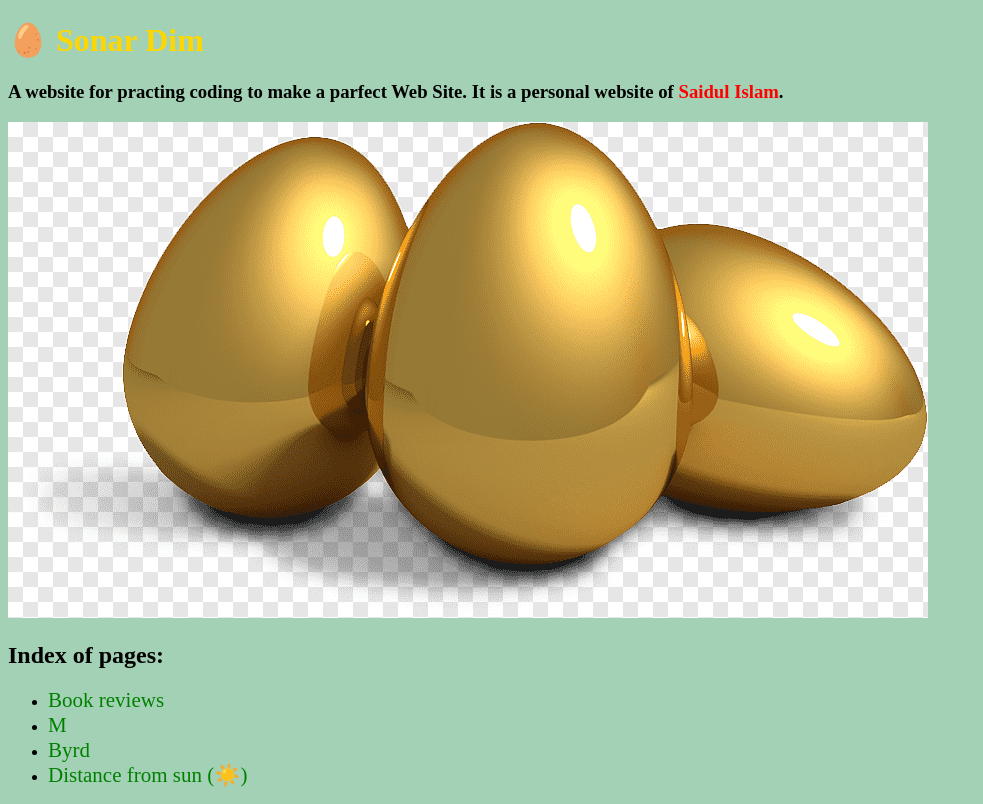
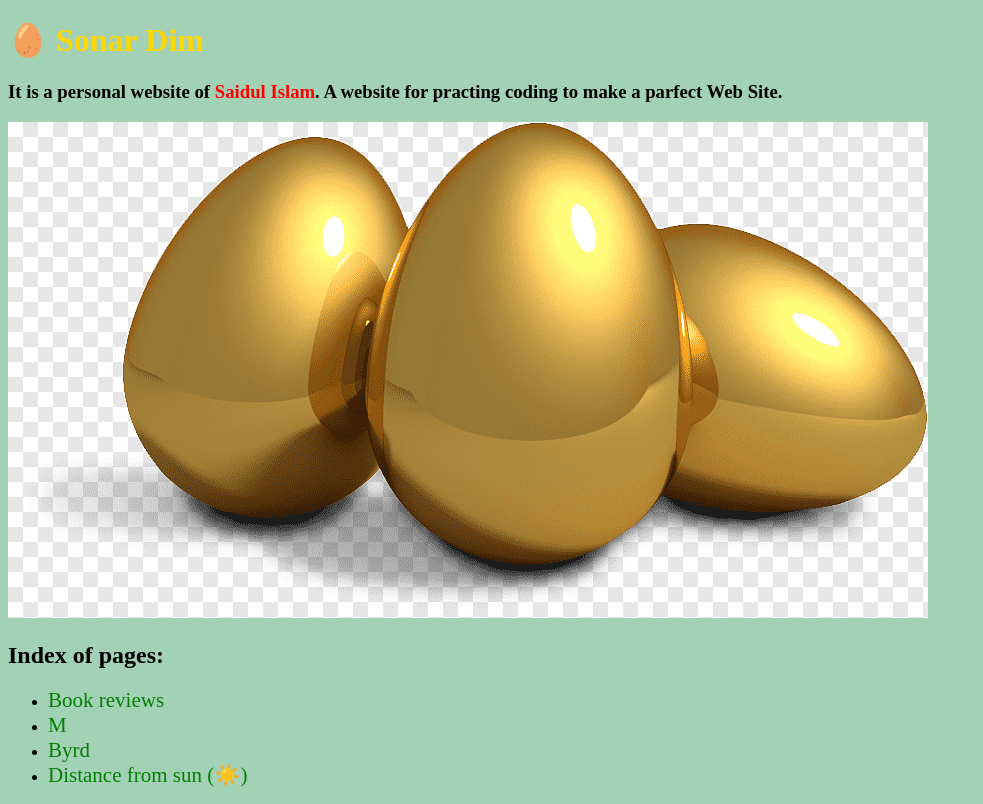
Before and after one commit to Sonar-Dim/sonar-dim.github.io, a plain HTML site: page index.html in a window 1280 px wide. Shown: the whole page, without its empty margins (0-983 px from the left). Drawn offline with Linux system fonts and the light colour scheme.

Commit message:
Update index.html

```diff
--- a/index.html
+++ b/index.html
@@ -18,7 +18,7 @@
   </head>
   <body>
     <h1 style=" color: gold;">🥚 Sonar Dim</h1>
-    <h3>A website for practing coding to make a parfect Web Site. It is a personal website of <strong>Saidul Islam</strong>.</h3>
+    <h3>It is a personal website of <strong>Saidul Islam</strong>. A website for practing coding to make a parfect Web Site.</h3>
     <img src="sonar-dim.png" alt="Sonar Dim">
     <p><h2>Index of pages:</h2>
     <ul>
```
